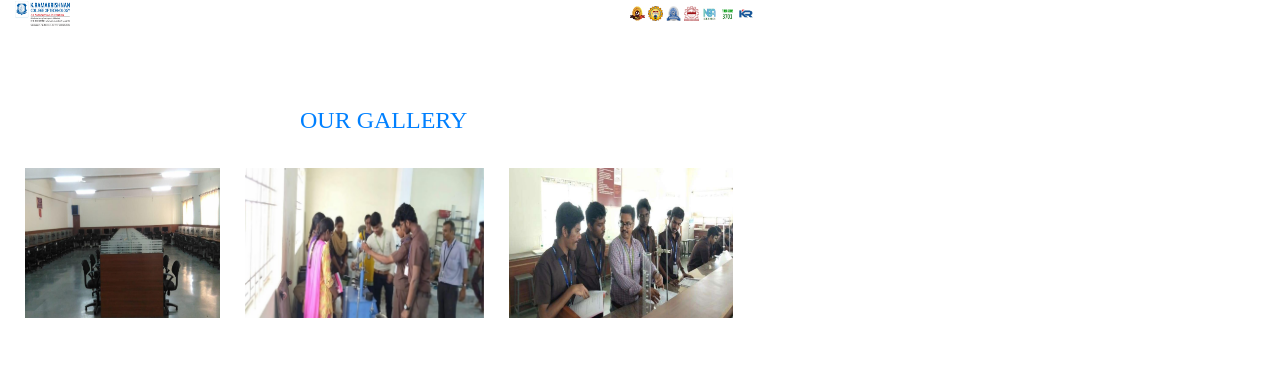
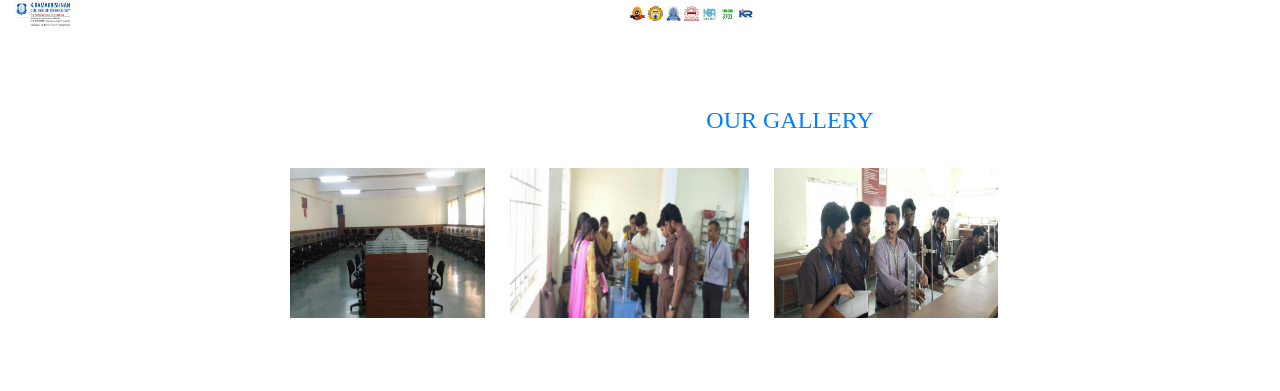
Before and after one commit to saravanansritherkumar/KRCT, a React (Create React App) app: page / in a window 1280 px wide. Shown: the top 391 px of the page. Built offline with nearby package versions, Linux system fonts and the light colour scheme.

Commit message:
updated-3

```diff
--- a/src/Components/OURGALERY.js
+++ b/src/Components/OURGALERY.js
@@ -11,15 +11,12 @@ import '../Components/OURGALLERY.css'
 
 const OURGALERY = () => {
   return (
+    <>
+      <center>
 
         <div className='mainscroll' >
-
           <h4 className='galleryheading'>OUR GALLERY</h4>
-
-<div  className='col-lg-3' id='scroll' >
-
-
-
+          <div className='col-lg-3' id='scroll' >
             <img src={img1} id='im' height={200} width={220}></img>
             <img src={img2} id='im' height={200} width={300} ></img>
             <img src={img3} id='im' height={200} width={300} ></img>
@@ -27,13 +24,10 @@ const OURGALERY = () => {
             <img src={img5} id='im' height={200} width={400} ></img>
             <img src={img6} id='im' height={200} width={400} ></img>
           </div>
+        </div>
+      </center>
 
-
-
-
-
-
-    </div>
+    </>
   )
 }
 
--- a/src/Components/OURGALLERY.css
+++ b/src/Components/OURGALLERY.css
@@ -15,7 +15,10 @@
       padding-top: 10px;
    }
 
-
+.mainscroll
+{
+   width: 100%;
+}
    @media screen  and (max-width:768px){
 
     #scroll{
```
Lines whose indentation alone changed are shown as unchanged.
